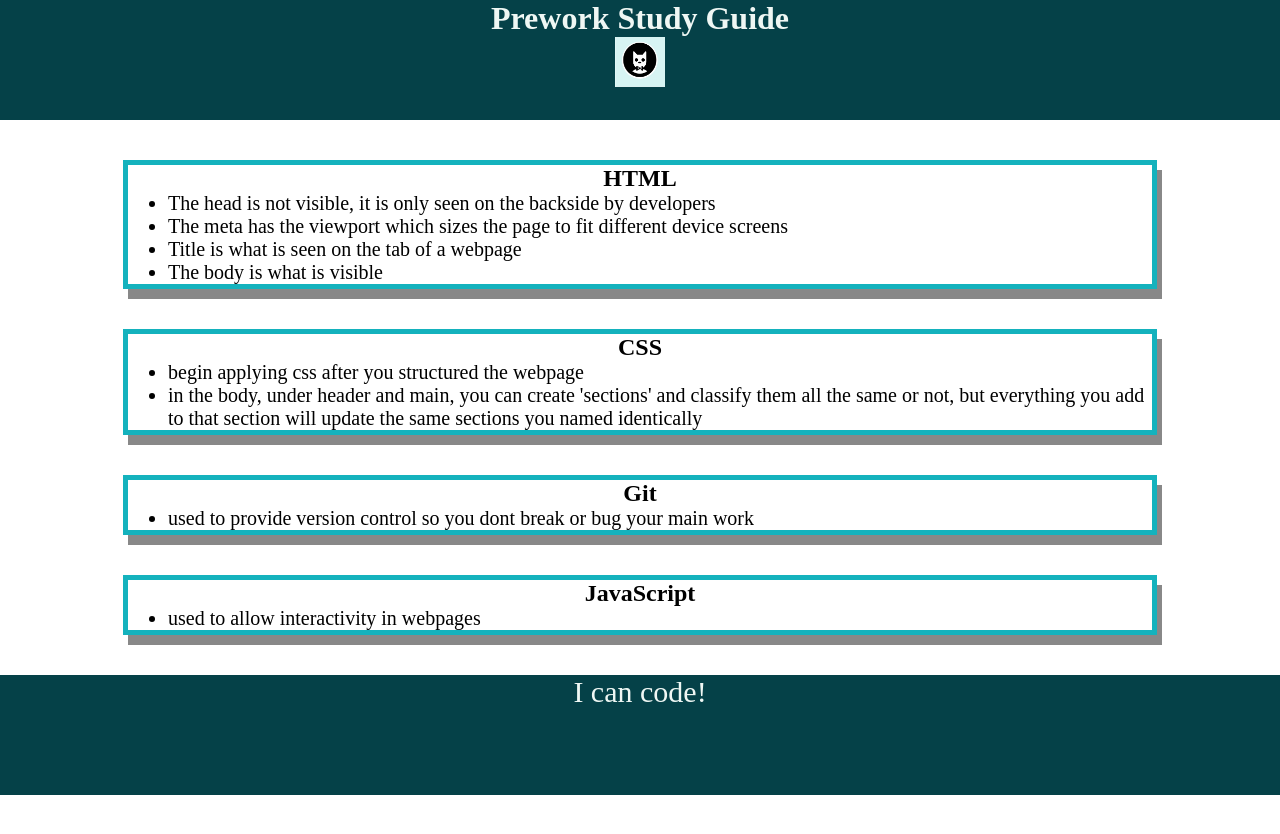
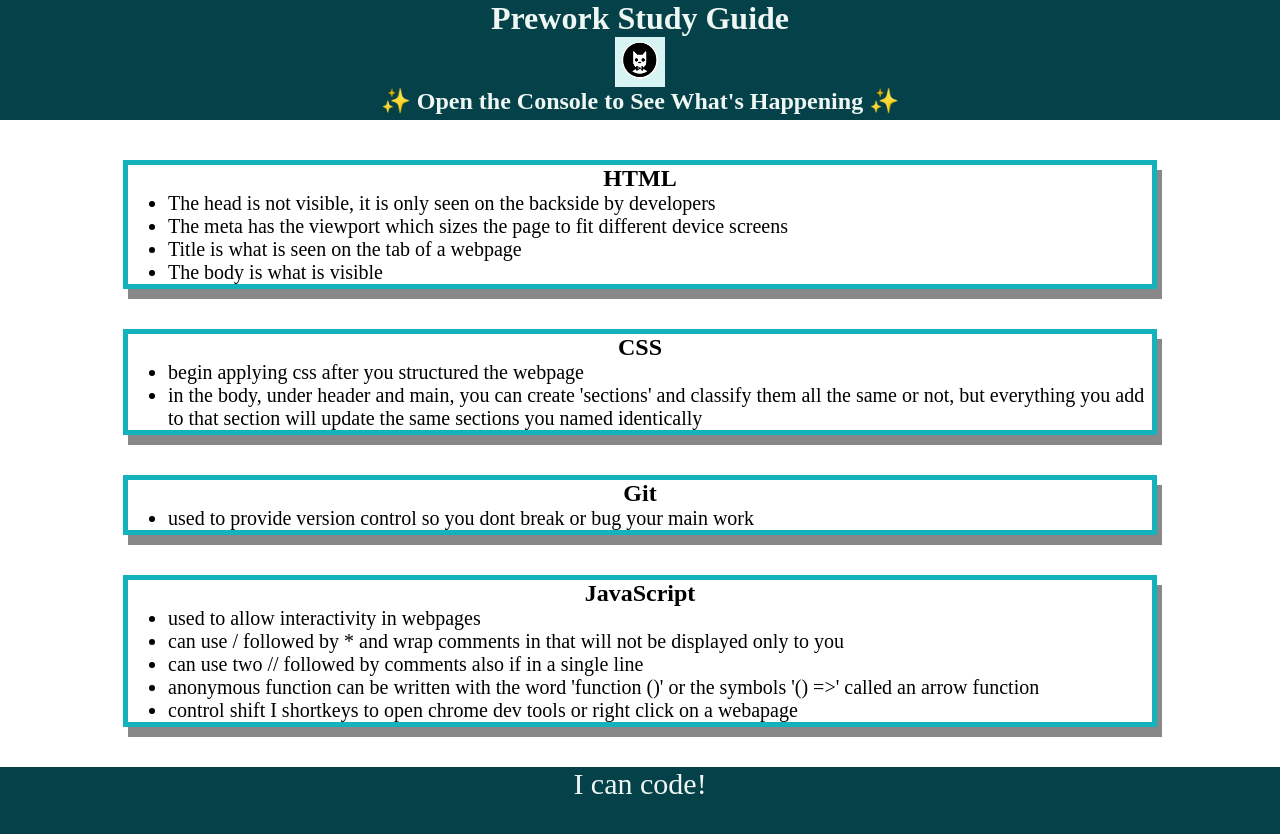
Before and after one commit to galessalazar/prework-study-guide, a plain HTML site: page index.html in a window 1280 px wide. Before the commit the page ends 800 px from the top, so only its background shows below. Drawn offline with Linux system fonts and the light colour scheme.

Commit message:
added js to my study guide

```diff
--- /dev/null
+++ b/assets/script.js
@@ -0,0 +1,19 @@
+
+const topics = ["HTML", "CSS","Git", "JavaScript"];
+for (let x = 0; x < topics.length; x++) {
+console.log(topics[x]);
+}
+
+/*
+if (topic === 'HTML') {
+ console.log("Let's study HTML!");
+} else if (topic === 'CSS') {
+ console.log("Let's study CSS!");
+} else if (topic === 'Git') {
+ console.log("Let's study Git!");
+} else if (topic === 'JavaScript') {
+ console.log("Let's study JavaScript!");
+} else {
+ console.log('Please try again!');
+}
+*/
--- a/index.html
+++ b/index.html
@@ -11,6 +11,7 @@
     <header id="top">
       <h1>Prework Study Guide</h1>
       <img src="./assets/bowtie-cat.png" alt="Profile image of cat wearing a bow tie." />
+      <h2>✨ Open the Console to See What's Happening ✨</h2>
     </header>
     <main>
       <section class="card" id="html-section">
@@ -63,7 +64,10 @@
         <ul>
 
           <li>used to allow interactivity in webpages</li>
-
+          <li>can use / followed by * and wrap comments in that will not be displayed only to you</li>
+          <li>can use two // followed by comments also if in a single line</li>
+          <li>anonymous function can be written with the word 'function ()' or the symbols '() =>' called an arrow function </li>
+          <li>control shift I shortkeys to open chrome dev tools or right click on a webapage</li>
         </ul>
 
       </section>
@@ -72,5 +76,6 @@
     <footer>
       <p>I can code!</p>
     </footer>
+    <script src="./assets/script.js"></script>
   </body>
 </html>
```
